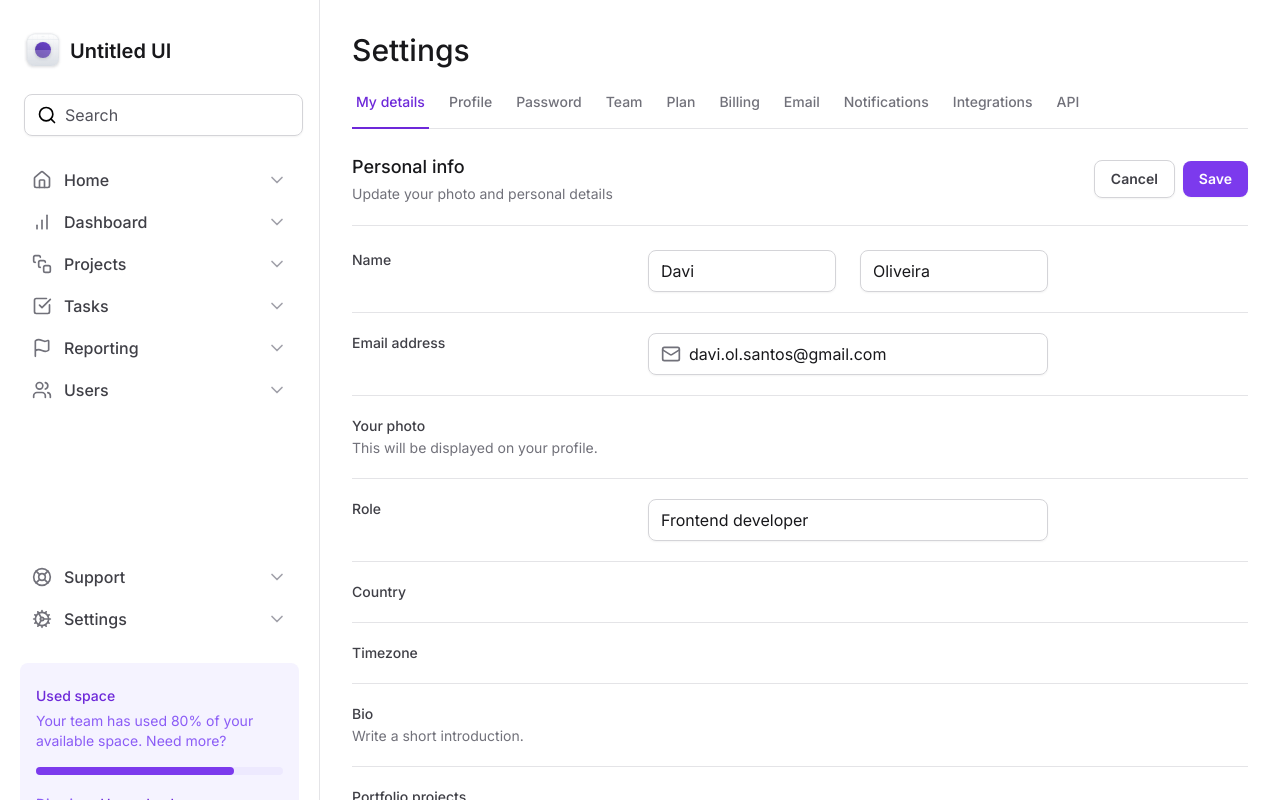
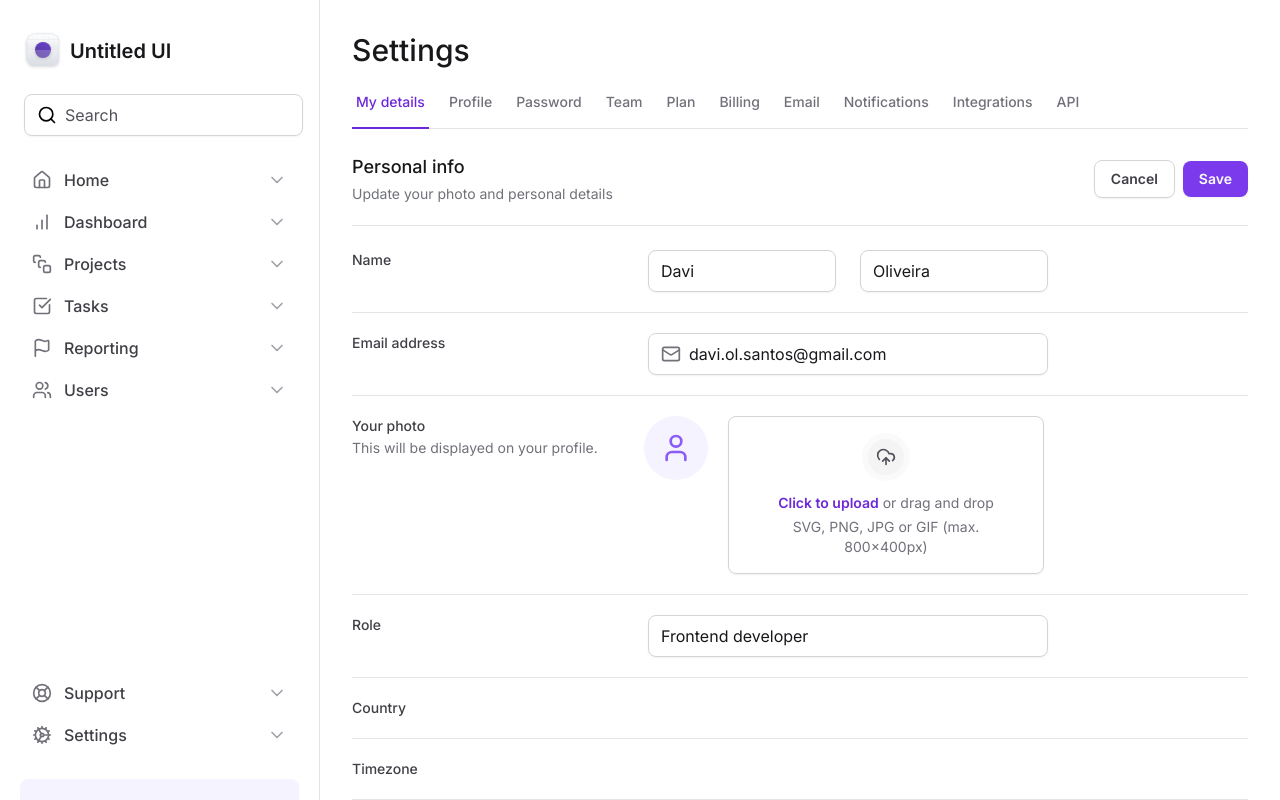
Before and after one commit to davsoliveira/ignite-tailwind, a Next.js app: page / in a window 1280 px wide. Shown: the top 800 px of the page. Built offline with nearby package versions, Linux system fonts and the light colour scheme.

Commit message:
criando input de upload o avatar

```diff
--- a/src/app/page.tsx
+++ b/src/app/page.tsx
@@ -1,6 +1,6 @@
 import { SettingsTabs } from '@/components/SettingsTabs'
 import * as Input from '@/components/Input'
-import { Mail } from 'lucide-react'
+import { Mail, UploadCloud, User } from 'lucide-react'
 
 export default function Home() {
   return (
@@ -78,7 +78,7 @@
 
           <div className="grid grid-cols-form gap-3 pt-5">
             <label
-              htmlFor="email"
+              htmlFor="photo"
               className="text-sm font-medium text-zinc-700"
             >
               Your photo
@@ -86,7 +86,33 @@
                 This will be displayed on your profile.
               </span>
             </label>
-            <div />
+            <div className="flex items-start gap-5">
+              <div className="flex h-16 w-16 items-center justify-center rounded-full bg-violet-50">
+                <User className="h-8 w-8 text-violet-500" />
+              </div>
+
+              <label
+                htmlFor="photo"
+                className="hover:bg-violet-25 group flex flex-1 cursor-pointer flex-col items-center gap-3 rounded-lg border border-zinc-300 px-6 py-4 text-center text-zinc-500 shadow-sm hover:border-violet-200 hover:text-violet-500"
+              >
+                <div className="border-6 rounded-full border-zinc-50 bg-zinc-100 p-2 group-hover:border-violet-50 group-hover:bg-violet-100">
+                  <UploadCloud className="h-5 w-5 text-zinc-600 group-hover:text-violet-600" />
+                </div>
+
+                <div className="flex flex-col items-center gap-1">
+                  <span className="text-sm">
+                    <span className="font-semibold text-violet-700">
+                      Click to upload
+                    </span>{' '}
+                    or drag and drop
+                  </span>
+                  <span className="text-sm">
+                    SVG, PNG, JPG or GIF (max. 800x400px)
+                  </span>
+                </div>
+              </label>
+              <input type="file" className="sr-only" id="photo" />
+            </div>
           </div>
 
           <div className="grid grid-cols-form gap-3 pt-5">
--- a/tailwind.config.js
+++ b/tailwind.config.js
@@ -10,6 +10,16 @@
         form: 'minmax(7.5rem, 17.5rem) minmax(25rem, 1fr) minmax(0, 15rem)',
       },
 
+      borderWidth: {
+        6: '6px',
+      },
+
+      colors: {
+        violet: {
+          25: '#fcfaff',
+        },
+      },
+
       maxWidth: {
         app: '700px',
       },
```
